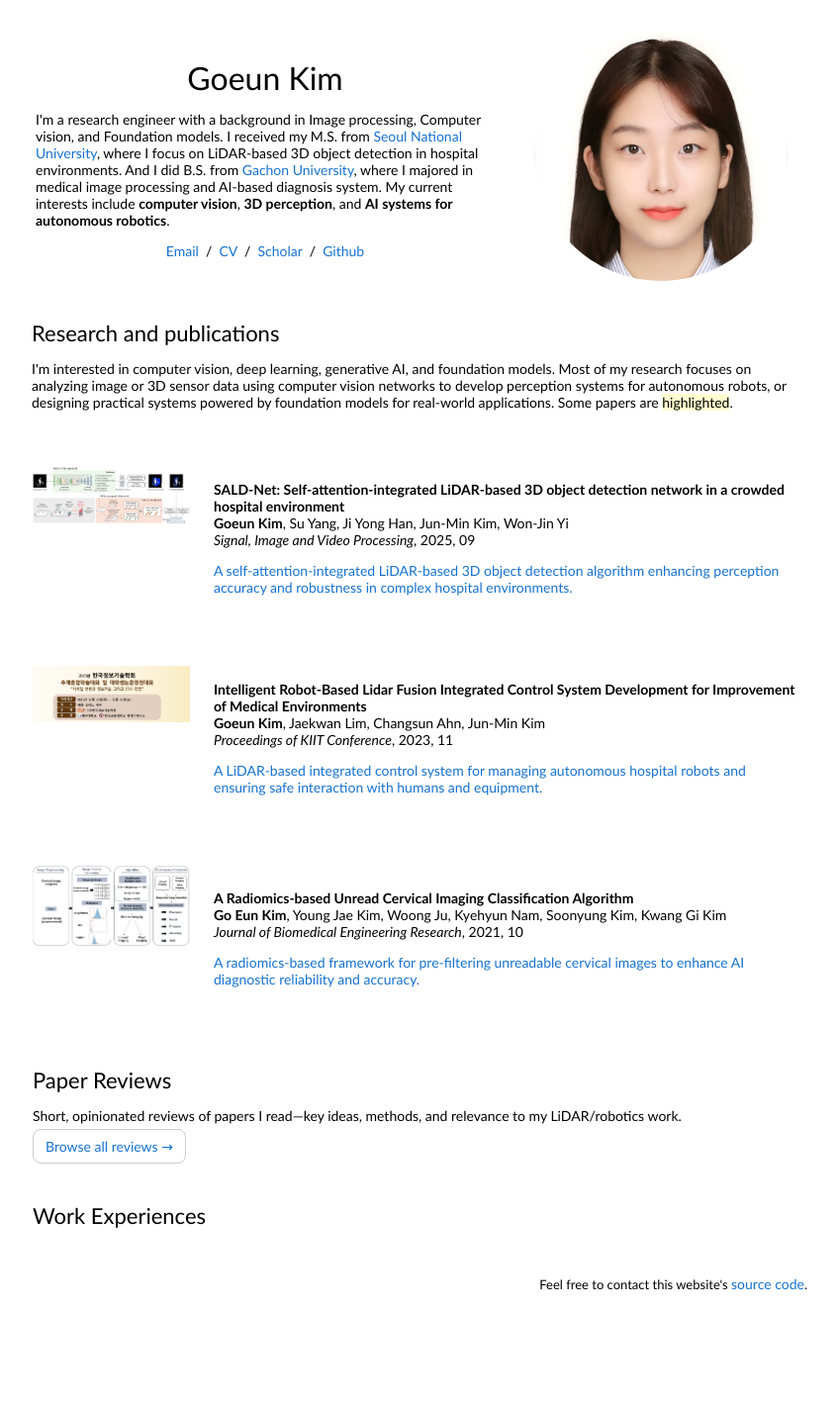
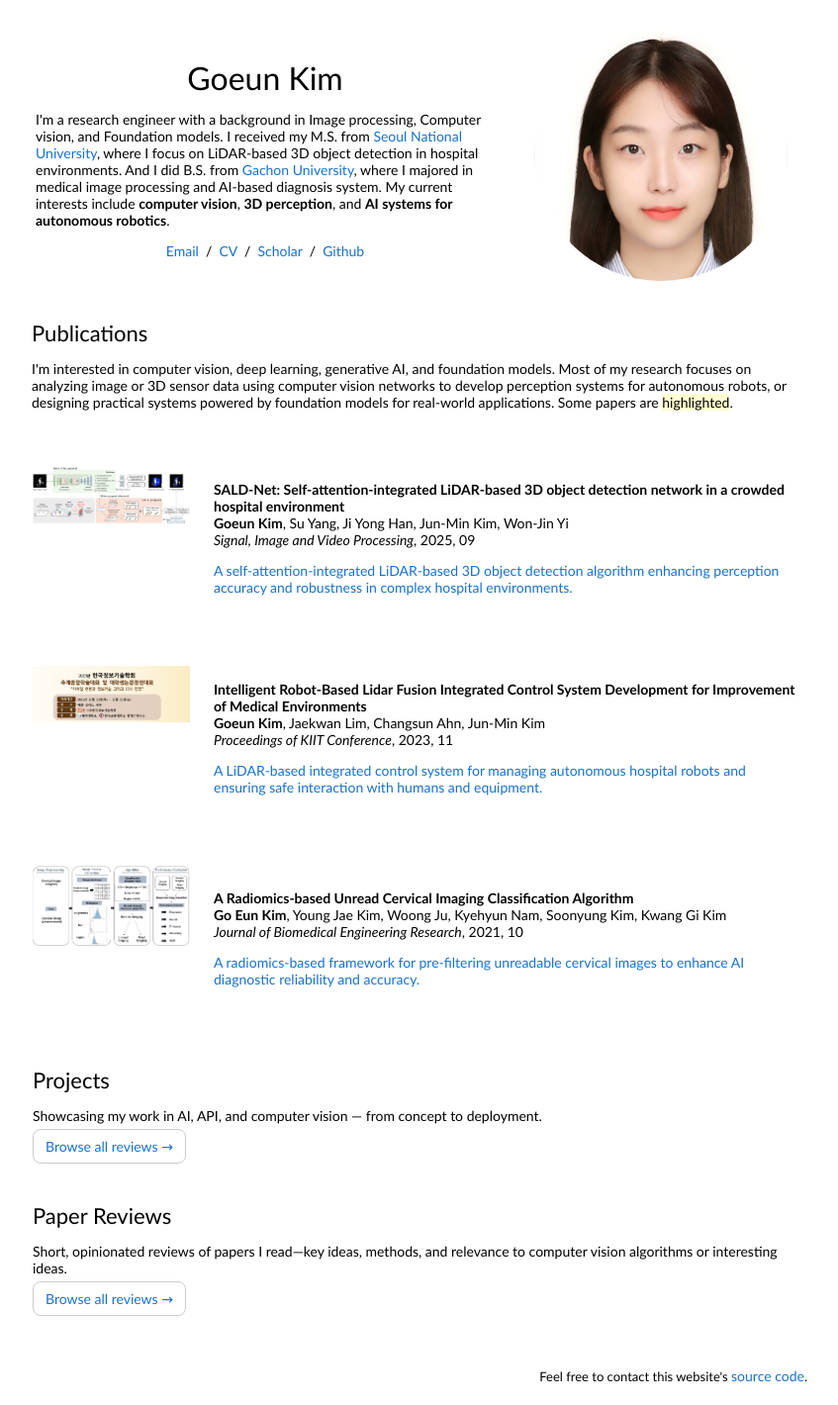
Before and after one commit to Groovy52/Groovy52.github.io, a Jekyll site: the page built from index.html, in a window 1280 px wide. Shown: the whole page at 99% size, without its empty margins (224-1071 px from the left). Built offline with Jekyll 4.4.1, drawn with Linux system fonts in a browser that asks for light colours; before the commit the page ends 1327 px from its top, so only the background shows below that.

Commit message:
Update index.html

```diff
--- a/index.html
+++ b/index.html
@@ -42,7 +42,7 @@
           <table style="width:100%;border:0px;border-spacing:0px;border-collapse:separate;margin-right:auto;margin-left:auto;"><tbody>
               <tr>
               <td style="padding:16px;width:100%;vertical-align:middle">
-                <h2>Research and publications</h2>
+                <h2>Publications</h2>
                 <p>
                   I'm interested in computer vision, deep learning, generative AI, and foundation models. Most of my research focuses on analyzing image or 3D sensor data using computer vision networks to develop perception systems for autonomous robots, or designing practical systems powered by foundation models for real-world applications. Some papers are <span class="highlight">highlighted</span>.
                 </p>
@@ -124,8 +124,8 @@
 					<table style="width:100%; margin:0 auto; border:0; border-spacing:0; padding:16px;"><tbody>
 		  <tr>
 		    <td>
-		      <h2>Paper Reviews</h2>
-		      <p>Short, opinionated reviews of papers I read—key ideas, methods, and relevance to my LiDAR/robotics work.</p>
+		      <h2>Projects</h2>
+		      <p>Showcasing my work in AI, API, and computer vision — from concept to deployment. </p>
 		      <p>
 		        <a href="/paper/" style="text-decoration:none; border:1px solid #ccc; padding:8px 12px; border-radius:8px;">
 		          Browse all reviews →
@@ -133,16 +133,20 @@
 		      </p>
 		    </td>
 		  </tr>
+
     </tbody></table>
 					<table style="width:100%; margin:0 auto; border:0; border-spacing:0; padding:16px;"><tbody>
 		  <tr>
 		    <td>
-                <h2>Work Experiences</h2>
+		      <h2>Paper Reviews</h2>
+		      <p>Short, opinionated reviews of papers I read—key ideas, methods, and relevance to computer vision algorithms or interesting ideas.</p>
+		      <p>
+		        <a href="/paper/" style="text-decoration:none; border:1px solid #ccc; padding:8px 12px; border-radius:8px;">
+		          Browse all reviews →
+		        </a>
+		      </p>
 		    </td>
 		  </tr>
-          </tbody></table>
-          <table style="width:100%;border:0px;border-spacing:0px;border-collapse:separate;margin-right:auto;margin-left:auto;"><tbody>
-
 
   </tbody></table>
           <table style="width:100%;border:0px;border-spacing:0px;border-collapse:separate;margin-right:auto;margin-left:auto;"><tbody>
```
Lines whose indentation alone changed are shown as unchanged.
